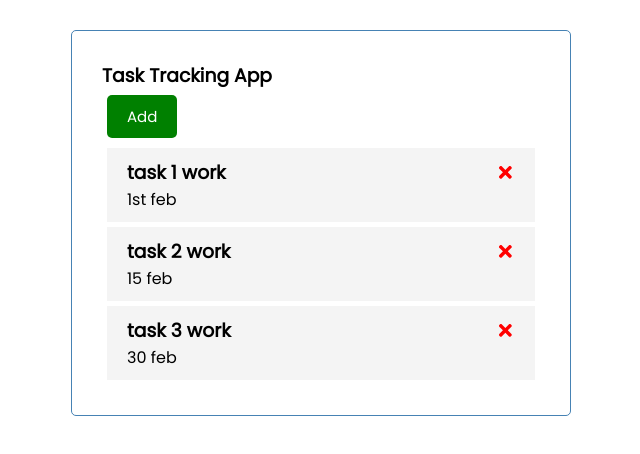
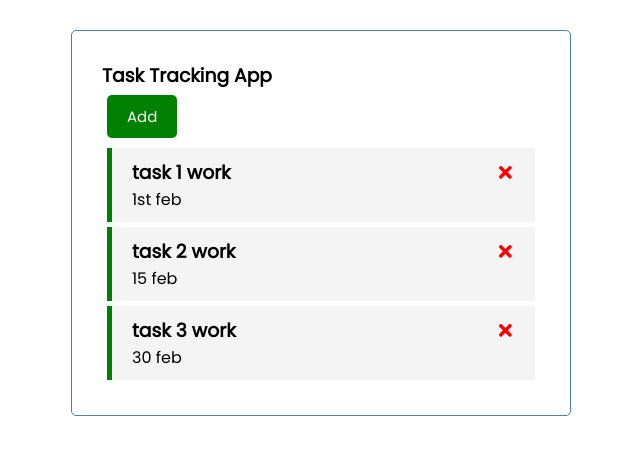
Before and after one commit to Abhishek4298/reactlearnTraversy, a React (Create React App) app: page / in a window 1280 px wide. Shown: the top 454 px of the page, without its empty margins (319-959 px from the left). Built offline with nearby package versions, Linux system fonts and the light colour scheme.

Commit message:
toggle reminder

```diff
--- a/src/App.js
+++ b/src/App.js
@@ -20,19 +20,25 @@
       id: "3",
       text: "task 3 work",
       day: "30 feb",
-      reminder: "true"
+      reminder: "false"
     }
 
   ])
+
   const deleteTask = (id) => {
     setTasks(tasks.filter((task) => task.id !== id));
   }
+
+  const toggleReminder = (id) => {
+    setTasks(tasks.map((task) => task.id === id ? { ...task, reminder: !task.reminder } : task))
+  }
+
   return (
     <div className="container">
       {/* <h1 style={{ color: "blue" }}> */}
       <Header title="Task Tracking App" />
       {/* </h1> */}
-      { tasks.length > 0 ? <Tasks tasks={tasks} onDelete={deleteTask} /> : "no Task Found"}
+      { tasks.length > 0 ? <Tasks tasks={tasks} onToggle={toggleReminder} onDelete={deleteTask} /> : <p style={{ color: "red" }}>No Task Found</p>}
 
     </div >
   );
--- a/src/component/Task.jsx
+++ b/src/component/Task.jsx
@@ -1,7 +1,7 @@
 import { FaTimes } from 'react-icons/fa';
-const Task = ({ task, onDelete }) => {
+const Task = ({ task, onDelete, onToggle }) => {
     return (
-        <div className="task">
+        <div className={`task ${task.reminder ? 'reminder' : ''}`} onDoubleClick={() => onToggle(task.id)}>
             <h3>{task.text}<FaTimes cursor="pointer" style={{ color: "red" }} onClick={() => onDelete(task.id)}></FaTimes></h3>
             <p>{task.day}</p>
         </div >
--- a/src/component/Tasks.jsx
+++ b/src/component/Tasks.jsx
@@ -1,10 +1,10 @@
 import Task from "./Task";
 
-const Tasks = ({ tasks, onDelete }) => {
+const Tasks = ({ tasks, onDelete, onToggle }) => {
     return (
         <>
             {tasks.map((task) => (
-                <Task key={task.id} task={task} onDelete={onDelete}></Task>
+                <Task key={task.id} task={task} onToggle={onToggle} onDelete={onDelete}></Task>
             ))
             }
         </>
```
Also changed, not shown: 1 other file (tests, documents, lock files or other folders).
